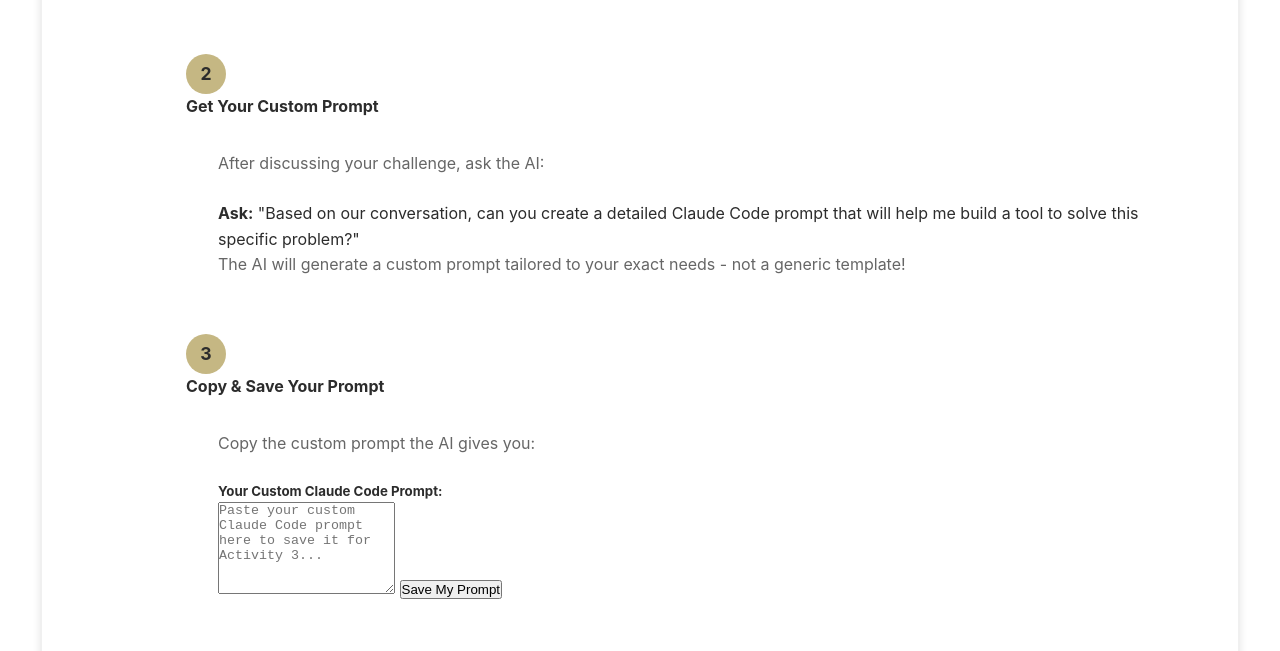
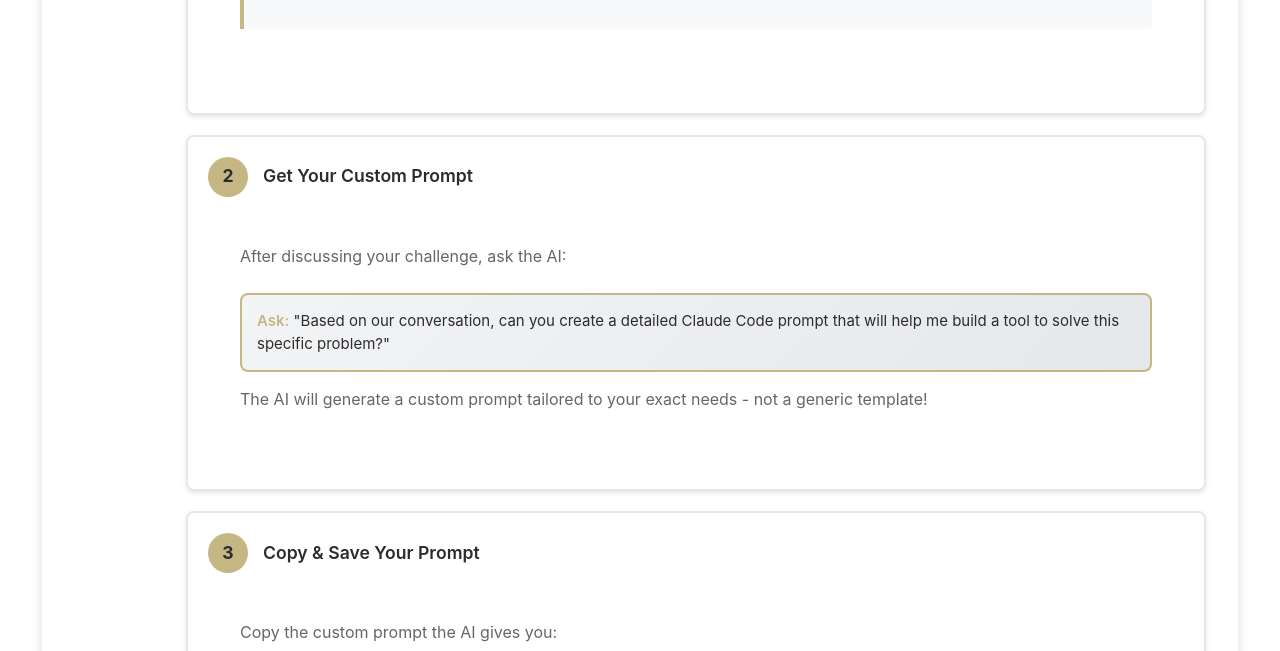
Before and after one commit to jameskruck/claude-code-workshop, a website: page activities.html in a window 1280 px wide. Shown: the part 2274-2925 px from the top of the page. Drawn offline with Linux system fonts and the light colour scheme; no server answers.

Commit message:
Update styles.css

```diff
--- a/styles.css
+++ b/styles.css
@@ -37,13 +37,158 @@
     margin: 4px 0;
 }
 
+/* Flow Steps Styles */
+.flow-step {
+    margin: 20px 0;
+    padding: 20px;
+    background: white;
+    border: 2px solid #e5e7eb;
+    border-radius: 8px;
+    box-shadow: 0 2px 4px rgba(0, 0, 0, 0.1);
+}
+
+.step-indicator {
+    display: flex;
+    align-items: center;
+    gap: 15px;
+    margin-bottom: 15px;
+}
+
+.step-number {
+    background: #c5b783;
+    color: #2c2c2c;
+    width: 32px;
+    height: 32px;
+    border-radius: 50%;
+    display: flex;
+    align-items: center;
+    justify-content: center;
+    font-weight: 700;
+    font-size: 16px;
+    flex-shrink: 0;
+}
+
+.step-indicator h4 {
+    margin: 0;
+    color: #2c2c2c;
+    font-weight: 600;
+    font-size: 1.1em;
+}
+
+.step-content {
+    padding-left: 47px; /* Align with text after step number */
+}
+
+.step-content p {
+    margin: 0 0 15px 0;
+    color: #4b5563;
+    line-height: 1.6;
+}
+
+.custom-prompt-request {
+    margin: 15px 0;
+}
+
+.request-box {
+    background: linear-gradient(135deg, #f3f4f6, #e5e7eb);
+    border: 2px solid #c5b783;
+    border-radius: 8px;
+    padding: 15px;
+    font-size: 15px;
+    line-height: 1.5;
+}
+
+.request-box strong {
+    color: #c5b783;
+    font-weight: 600;
+}
+
+/* Prompt Storage Section Styles */
+.prompt-storage {
+    background: #f8f9fa;
+    border: 2px solid #e9ecef;
+    border-radius: 8px;
+    padding: 20px;
+    margin-top: 15px;
+}
+
+.prompt-storage h5 {
+    margin: 0 0 12px 0;
+    color: #2c2c2c;
+    font-weight: 600;
+    font-size: 1.1em;
+}
+
+#custom-prompt-storage {
+    width: 100%;
+    min-height: 120px;
+    padding: 12px;
+    border: 2px solid #d1d5db;
+    border-radius: 6px;
+    font-family: 'Courier New', monospace;
+    font-size: 14px;
+    line-height: 1.4;
+    background: white;
+    resize: vertical;
+    transition: border-color 0.3s ease;
+    box-sizing: border-box;
+}
+
+#custom-prompt-storage:focus {
+    outline: none;
+    border-color: #c5b783;
+    box-shadow: 0 0 0 3px rgba(197, 183, 131, 0.1);
+}
+
+#custom-prompt-storage::placeholder {
+    color: #9ca3af;
+    font-style: italic;
+}
+
 .save-btn {
+    background: #c5b783;
+    color: #2c2c2c;
+    border: 2px solid #c5b783;
+    padding: 12px 24px;
+    border-radius: 6px;
+    font-weight: 600;
+    cursor: pointer;
+    margin-top: 12px;
     transition: all 0.3s ease;
+    font-size: 14px;
+}
+
+.save-btn:hover {
+    background: #b8a56f;
+    border-color: #b8a56f;
 }
 
 .save-btn:disabled {
     opacity: 0.7;
     cursor: not-allowed;
+    background: #e5e7eb;
+    border-color: #d1d5db;
+    color: #6b7280;
+}
+
+.save-status {
+    margin-top: 8px;
+    padding: 8px 12px;
+    border-radius: 4px;
+    font-size: 14px;
+    font-weight: 500;
+}
+
+.save-status.success {
+    background: #d1fae5;
+    color: #065f46;
+    border: 1px solid #a7f3d0;
+}
+
+.save-status.error {
+    background: #fee2e2;
+    color: #991b1b;
+    border: 1px solid #fca5a5;
 }
 
 /* Activity Success Markers Styles */
```
